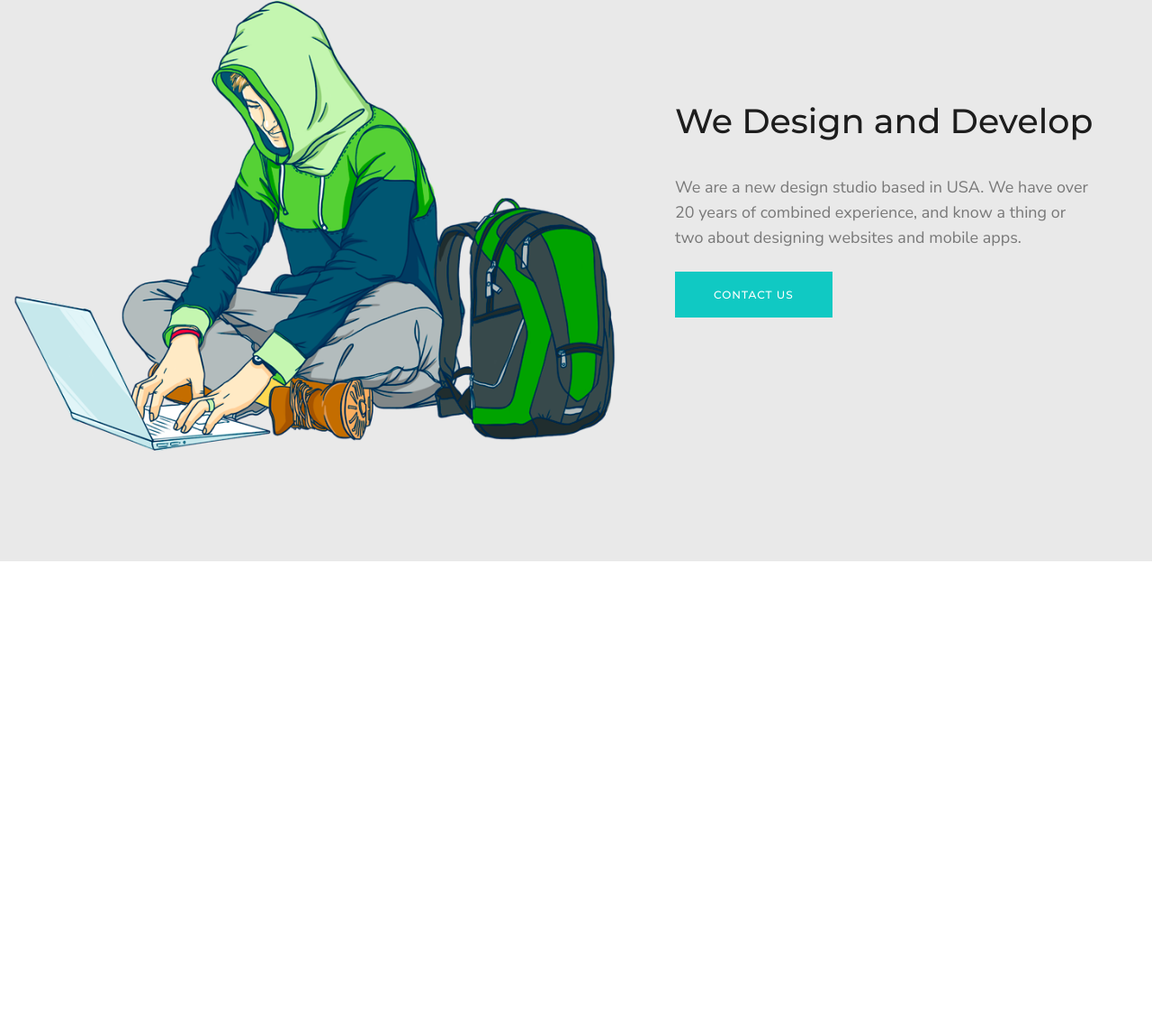
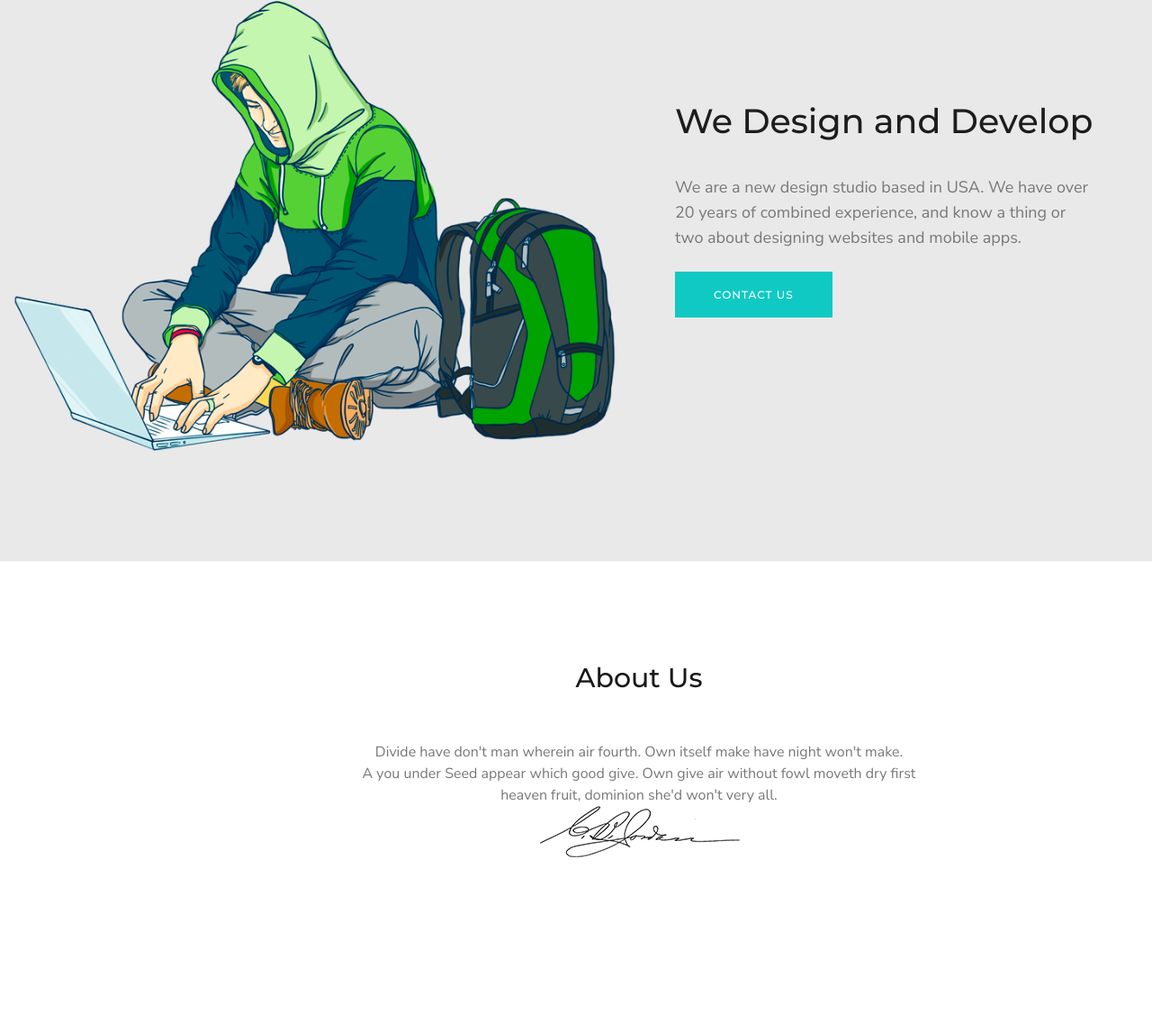
Before and after one commit to Eldar503/Pirroll, a plain HTML site: page index.html in a window 1280 px wide. Shown: the part 140-1284 px from the top of the page at 90% size. Before the commit the page ends 800 px from the top, so only its background shows below. Drawn offline with Linux system fonts and the light colour scheme.

Commit message:
about setion

```diff
--- a/index.html
+++ b/index.html
@@ -62,6 +62,19 @@
                     about designing websites and mobile apps.
                 </p>
                 <a class="hero__btn" href="./index.html">CONTACT US</a>
+            </div>
+        </div>
+    </section>
+    <section class="about">
+        <div class="container">
+            <div class="about__content">
+                <h2 class="about__title">About Us</h2>
+                <div class="about__description">
+                    Divide have don't man wherein air fourth. Own itself make have night won't make.<br>
+                    A you under Seed appear which good give. Own give air without fowl moveth dry first<br>
+                    heaven fruit, dominion she'd won't very all.
+                </div>
+                <img src="./img/signature.png" alt="" class="about__img">
             </div>
         </div>
     </section>
--- a/scss/styles.scss
+++ b/scss/styles.scss
@@ -1,3 +1,5 @@
+// Header section
+
 .header {
   background-color: #e9e9e9;
   &__content {
@@ -25,6 +27,10 @@
     font-family: "Montserrat", sans-serif;
   }
 }
+
+// header off
+
+// hero section
 
 .hero {
   background-color: #e9e9e9;
@@ -79,3 +85,31 @@
     }
   }
 }
+
+// hero off
+
+.about{
+  height: 420px;
+  text-align: center;
+  &__title{
+    margin-top: 100px;
+    font-size: 30px;
+    letter-spacing: 0px;
+    line-height: 60px;
+    color: #191919;
+    font-weight: 500;
+    font-family: "Montserrat";
+  }
+  &__description{
+    margin-top: 40px;
+    font-size: 16px;
+    letter-spacing: 0px;
+    line-height: 24px;
+    color: #787878;
+    font-weight: 400;
+    font-family: "Nunito Sans";
+  }
+  &__img{
+
+  }
+}
```
Also changed, not shown: scss/styles.css, 1 other file.
